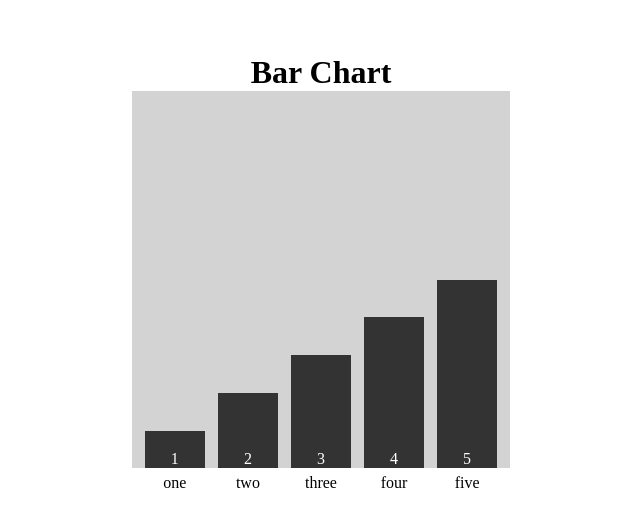
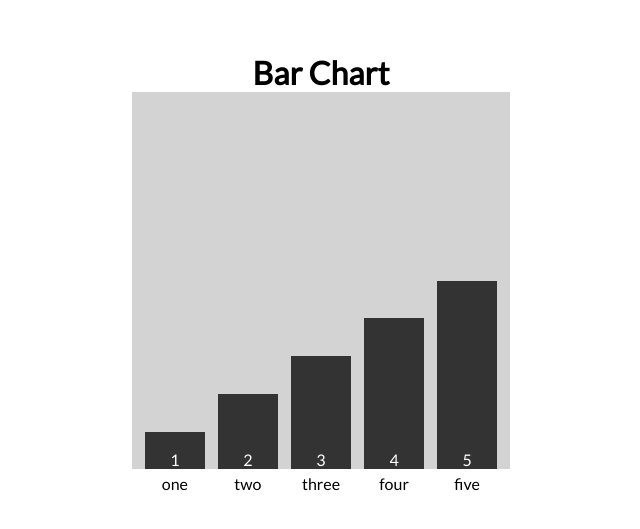
Before and after one commit to albho/bar-charts, a website: page index.html in a window 1280 px wide. Shown: the part 139-668 px from the top of the page, without its empty margins (319-959 px from the left). Drawn offline with nearby package versions, Linux system fonts and the light colour scheme.

Commit message:
add custom font

```diff
--- a/styles.css
+++ b/styles.css
@@ -1,7 +1,10 @@
+@import url("https://fonts.googleapis.com/css2?family=Lato:wght@400&family=Roboto&display=swap");
+
 * {
   box-sizing: border-box;
   margin: 0;
   padding: 0;
+  font-family: "Lato", sans-serif;
 }
 
 main {
```
